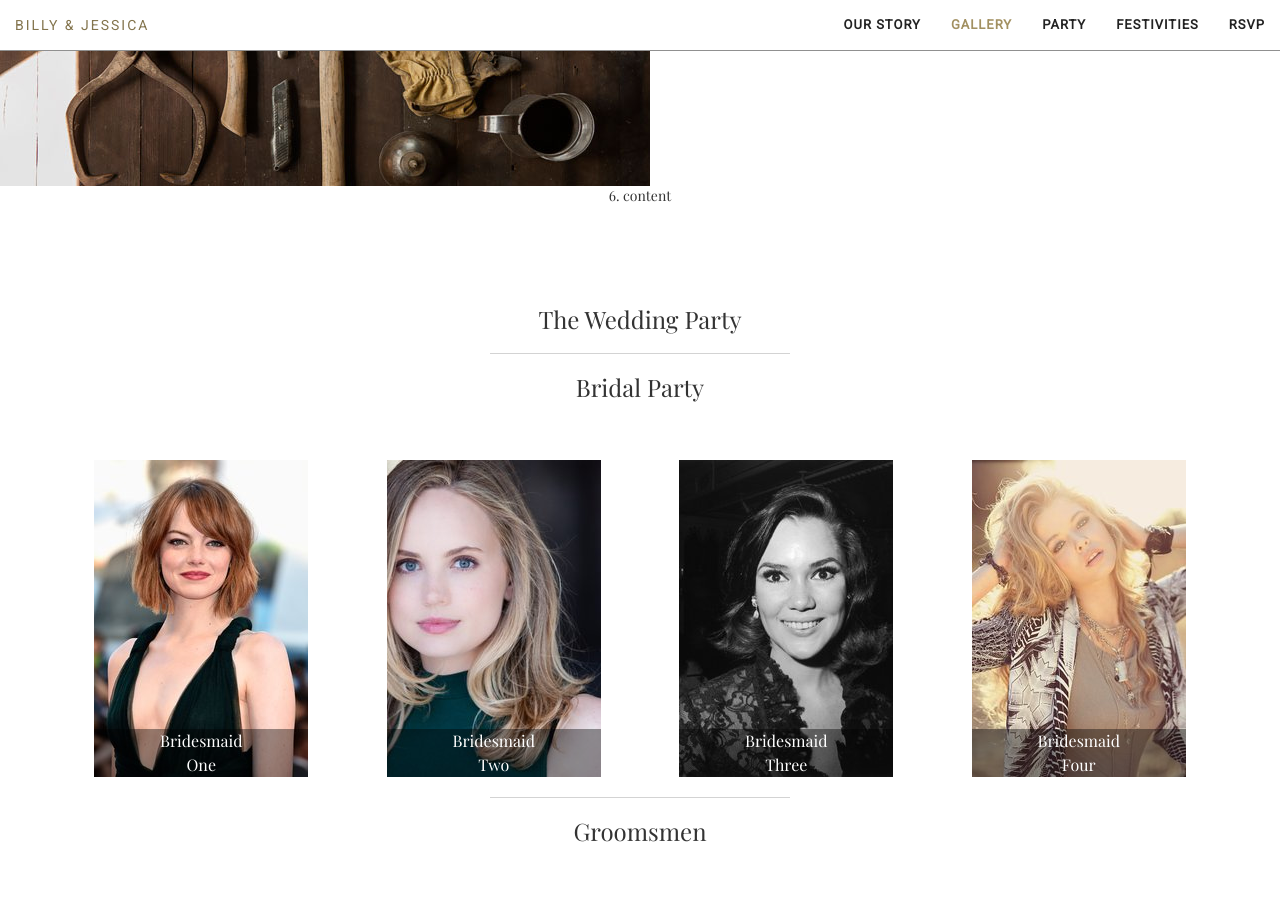
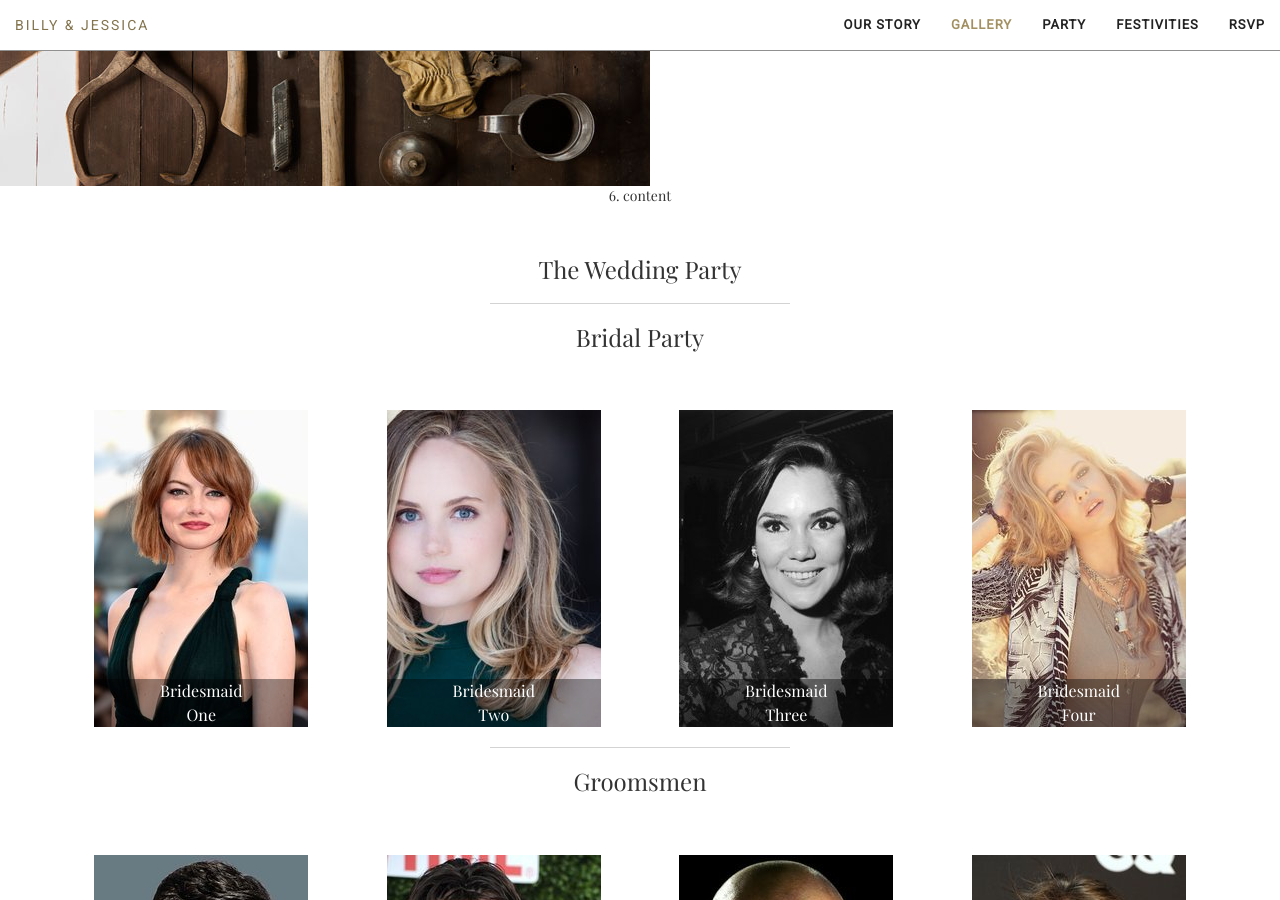
Before and after one commit to notbleh/wed-website, a Jekyll site: the page built from live.html, in a window 1280 px wide and 900 px high, scrolled down 3297 px. Built offline with Jekyll 4.4.1, drawn with Linux system fonts in a browser that asks for light colours.

Commit message:
Update gallery.html

```diff
--- a/_includes/gallery.html
+++ b/_includes/gallery.html
@@ -1,4 +1,4 @@
-<section class="gallery" id="gallery">
+<section class="top-padding" id="gallery">
   <div class="container-fluid">
     <div class="row no-gutter text-center">
       <div class="responsive">
```
